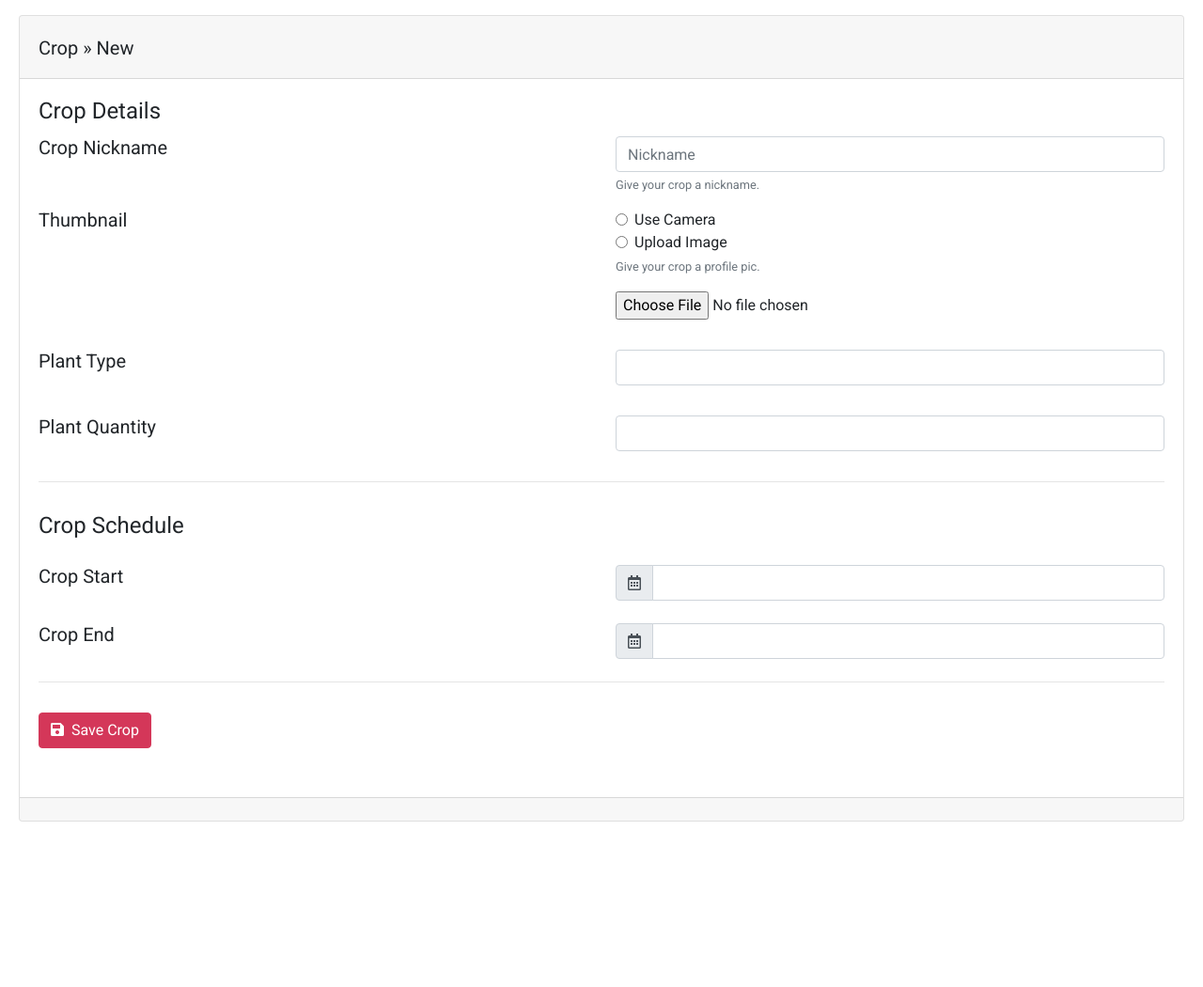
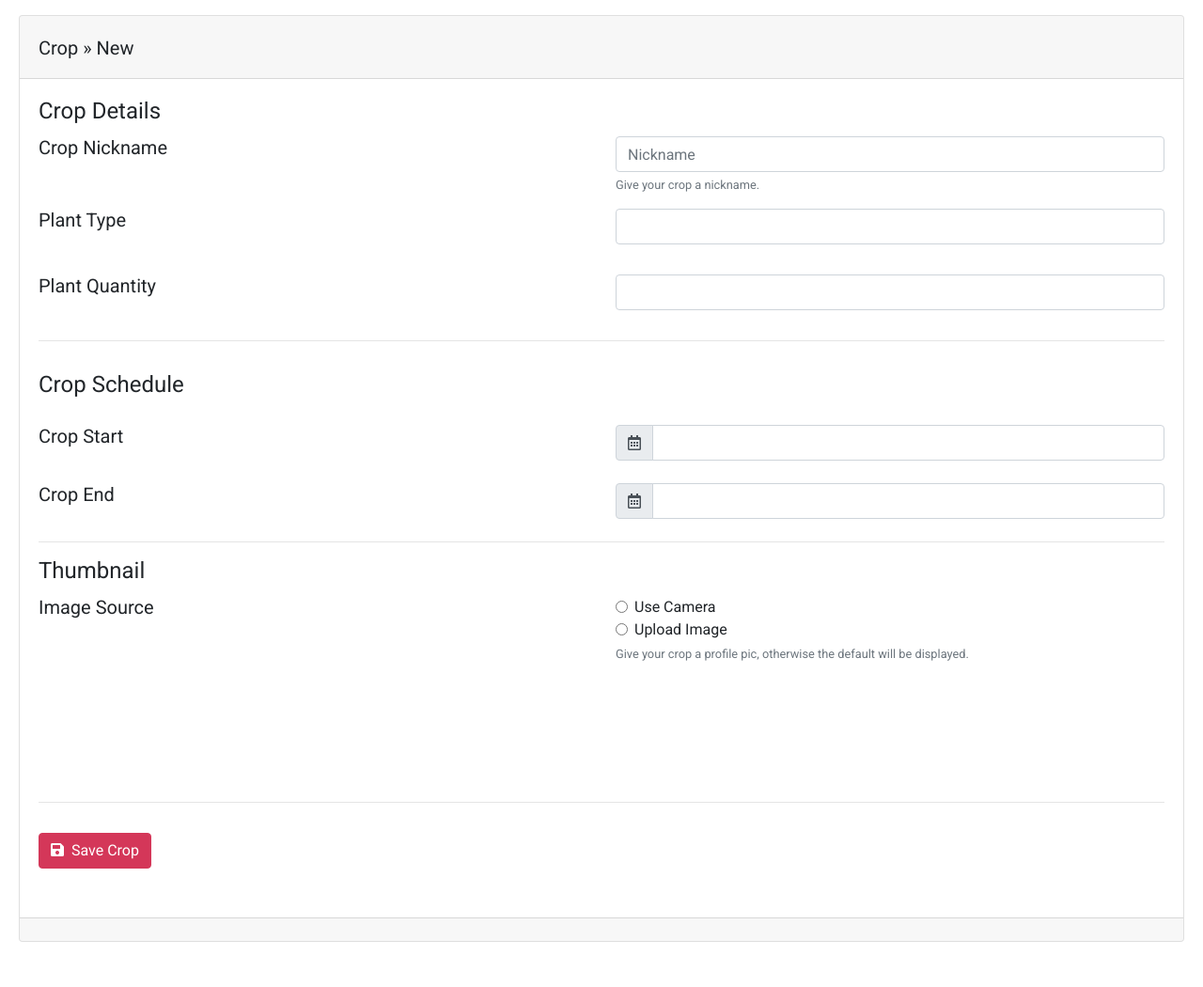
Before and after one commit to fruxefarms/FruxePi, a CodeIgniter app: page /database/crop/new in a window 1280 px wide. Shown: the part 76-1126 px from the top of the page at 94% size. Before the commit the page ends 950 px from the top, so only its background shows below. Run offline with CodeIgniter, Linux system fonts and the light colour scheme; the visitor is signed in with stand-in values (Sample User, id 1); data comes from the database, SQL or seed files in the repository.

Commit message:
Crop thumbnail feature

```diff
--- a/app/application/models/Crop_model.php
+++ b/app/application/models/Crop_model.php
@@ -56,6 +56,7 @@
 				"growdays_complete" => $crop_progress['daysComplete'],
 				"growdays_remaining" => $crop_progress['daysLeft'],
 				"crop_progress" => $crop_progress['progress'],
+				"crop_thumbnail" => $crop_info['crop_thumbnail'],
 			);
 
 			return $data;
@@ -126,6 +127,7 @@
 				"plant_type" => $this->input->post('plant_type'),
 				"crop_start" => $this->input->post('crop_start'),
 				"crop_end" => $this->input->post('crop_end'),
+				"crop_thumbnail" => $this->input->post('crop_thumbnail'),
 				"date_created" => date("d-m-Y H:i:s"),
 				"date_modified" => date("d-m-Y H:i:s")
 			);
--- a/app/application/views/crop/new_crop.php
+++ b/app/application/views/crop/new_crop.php
@@ -23,7 +23,8 @@
                   <div class="card-body">
 
                         <!-- Add New Crop Form -->
-                              <?php echo form_open("crop/new"); ?>
+                        <?php $cropFormAttr = array('id' => 'crop_form'); ?>
+                        <?php echo form_open("crop/new", $cropFormAttr); ?>
 
                         <!-- Validation Errors -->
                         <?php if (validation_errors()): ?>
@@ -45,40 +46,6 @@
                                     <small class="form-text text-muted">Give your crop a nickname.</small>
                               </div>
                         </div>
-
-                               <!-- Crop Thumbnail -->
-                               <div class="form-group row pb-3">
-                                    <div class="col-md-6">
-                                          <h5>Thumbnail</h5>
-                                    </div>
-
-                                    <div class="col-md-6">
-                                          <div class="row">
-                                                <div class="col-12">
-                                                      <div class="form-check">
-                                                            <input class="form-check-input" type="radio" name="img_thumb" value="C">
-                                                            <label class="form-check-label">
-                                                            Use Camera
-                                                            </label>
-                                                      </div>
-                                                      <div class="form-check">
-                                                            <input class="form-check-input" type="radio" name="img_thumb" value="F">
-                                                            <label class="form-check-label">
-                                                            Upload Image
-                                                            </label>
-                                                      </div>
-                                                      <small class="form-text text-muted">Give your crop a profile pic.</small>
-                                                </div>
-
-                                          </div>
-                                          <div class="row pt-3">
-                                                <div class="col-12">
-                                                      <input type="file" id="crop_thumbnail" name="crop_thumbnail" class="form-control-file">
-                                                </div>
-                                          </div>
-                                    </div>
-                              </div>
-
 
                         <!-- Plant Type -->
                         <div class="form-group row pb-3">
@@ -138,18 +105,64 @@
                               </div>
                         </div>
 
+                        <!-- Image Thumbnail -->
+                        <input type="hidden" id="crop_thumbnail" name="crop_thumbnail" value="img/camera_bg.jpg">
+
+                        <?php echo form_close();?>
+
                         <hr>
 
-                              <!-- Save Button -->
-                              <div class="form-group row pt-3 pb-3">
-                                   <div class="col-md-12">
-                                    <button type="submit" class="btn btn-magenta"><i class="fas fa-save pr-1"></i> Save Crop</button>
+                        <!-- Crop Thumbnail -->
+                        <h4 class="card-title">Thumbnail</h4>
+
+                        <div class="form-group row pb-3">
+                              <div class="col-md-6">
+                                    <h5>Image Source</h5>
+                              </div>
+
+                              <div class="col-md-6">
+                                    <div class="row">
+                                          <div class="col-12">
+                                                <div class="form-check">
+                                                      <input class="form-check-input" type="radio" id="cameraRadio" name="img_thumb" value="img/crop_bg.jpg">
+                                                      <label class="form-check-label">
+                                                      Use Camera
+                                                      </label>
+                                                </div>
+                                                <div class="form-check">
+                                                      <input class="form-check-input" type="radio" id="uploadRadio" name="img_thumb" value="">
+                                                      <label class="form-check-label">
+                                                      Upload Image
+                                                      </label>
+                                                </div>
+                                                <small class="form-text text-muted">Give your crop a profile pic, otherwise the default will be displayed.</small>
+                                          </div>
+                                    </div>
+                                    <div class="row pt-3">
+                                          <!-- Upload Image  -->
+                                          <?php $attributes = array('id' => 'crop_image'); ?>
+                                          <?php echo form_open("media/upload_image", $attributes); ?>
+                                                <div id="img-container" class="col-12 px-3 pb-3"></div>
+                                                <div id="uploadForm" class="col-12">
+                                                      <input type="file" id="image_upload" name="image_upload" class="form-control-file">
+                                                      <button id="crop_submit" type="submit" class="btn btn-magenta mt-3">Upload</button>
+                                                </div>
+                                          <?php echo form_close();?>
+                                    </div>
                               </div>
                         </div>
 
-                              <?php echo form_close();?>
+                        <hr>
+
+                        <!-- Save Crop Button -->
+                        <div class="form-group row pt-3 pb-3">
+                              <div class="col-md-12">
+                              <button type="button" class="btn btn-magenta" onclick="saveCrop()"><i class="fas fa-save pr-1"></i> Save Crop</button>
+                              </div>
+                        </div>
 
                   </div>
+
                   <!-- Card Footer -->
                   <div class="card-footer text-muted">
 
@@ -171,6 +184,64 @@
     <script>
       $('#cropStart').datepicker();
       $('#cropEnd').datepicker();
+
+      function saveCrop(){
+            $('#crop_form').submit();
+      }
+
+      $(document).ready(function(){
+
+            // Set Crop Thumbnail to Camera
+            $('#cameraRadio').click(function(){
+                  $("#crop_thumbnail").val('assets/img/crop_bg.jpg');
+            });
+
+
+            // Toggle Photo Upload
+            $('input[type=radio][name=img_thumb]').change(function(){
+                  var radioValue = $(this).val();
+
+                  if (radioValue == 'img/crop_bg.jpg') {
+                        $('#uploadForm').css('visibility','hidden');
+                  } else {
+                        $('#uploadForm').css('visibility','visible');
+                  }
+            });
+
+            // Upload Photo
+            $("#crop_submit").click(function(){
+
+                  $('#crop_image').submit(function(event) {
+
+                        event.preventDefault();
+                        var formData = new FormData($('#crop_image')[0]);
+
+                        var image_file = $("#image_upload")[0].files[0];
+
+                        $.ajax({
+                              type: "POST",
+                              url: "<?php echo base_url('media/upload_image'); ?>",
+                              data: formData,
+                              processData: false,
+                              contentType: false,
+                              success: function(data) {
+                                    var imgSrc = 'assets/tmp/' + image_file.name;
+                                    var imgTag = '<img class="img-fluid img-thumbnail" src="../' + imgSrc + '"/>';
+                                    $("#crop_thumbnail").val(imgSrc);
+                                    $('#img-container').css('visibility','visible');
+                                    $('#img-container').prepend(imgTag);
+                                    console.log("Uploaded!");
+                              },
+                              error: function() {
+                                    alert("Error uploading");
+                              }
+                        });
+
+                  });
+            });
+
+      });
+
     </script>
 
   </body>
--- a/app/assets/css/style.css
+++ b/app/assets/css/style.css
@@ -456,7 +456,7 @@ background: #007b5e;
 .card-img-bottom-default {
   color: #fff;
   height: 20rem;
-  background: url(../img/default_bg.jpg) center no-repeat;
+  /* background: url(../img/default_bg.jpg) center no-repeat; */
   background-size: cover;
 }
 
@@ -665,3 +665,11 @@ background: #007b5e;
 .show > .btn-magenta.dropdown-toggle:focus {
   box-shadow: 0 0 0 0.2rem rgba(119, 37, 55, 0.5);
 }
+
+#uploadForm {
+  visibility: hidden;
+}
+
+#img-container {
+  visibility: hidden;
+}
--- a/db/frx_db.sql
+++ b/db/frx_db.sql
@@ -68,6 +68,7 @@ CREATE TABLE crops (
     plant_type VARCHAR(255) NOT NULL,
     crop_start VARCHAR(255),
     crop_end VARCHAR(255),
+    crop_thumbnail VARCHAR(255),
     date_created VARCHAR(255) NULL,
     date_modified VARCHAR(255) NULL,
     PRIMARY KEY (id)
@@ -75,9 +76,9 @@ CREATE TABLE crops (
 
 -- TEST DATA: crops
 INSERT INTO crops
-    (cropID, users, nickname, plant_qty, plant_type, crop_start, crop_end, date_created, date_modified)
+    (cropID, users, nickname, plant_qty, plant_type, crop_start, crop_end, crop_thumbnail, date_created, date_modified)
 VALUES
-    ('FRX-CR0001', 1,'Spring Harvest', 5, 'Spanish Cilantro', '20-03-2019', '21-06-2019', '20-03-2019 11:11:11', '20-03-2019 11:11:11');
+    ('FRX-CR0001', 1,'Spring Harvest', 5, 'Spanish Cilantro', '20-03-2019', '21-06-2019', 'img/crop_bg.jpg', '20-03-2019 11:11:11', '20-03-2019 11:11:11');
 
 
 -- TABLE: technical
```
Also changed, not shown: app/application/controllers/Media.php (added, +53 -0 lines), app/application/views/crop/index.php (+1 -6 lines). Lines whose indentation alone changed are shown as unchanged.
